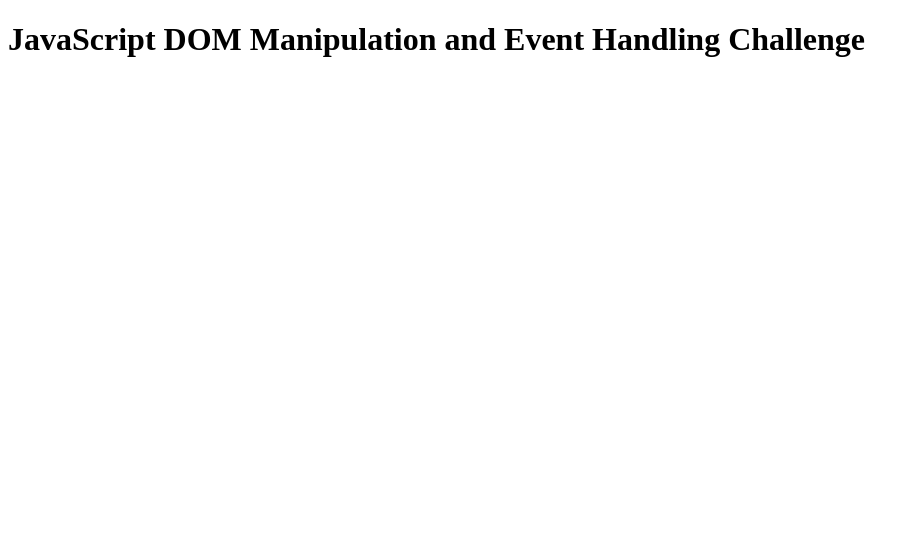
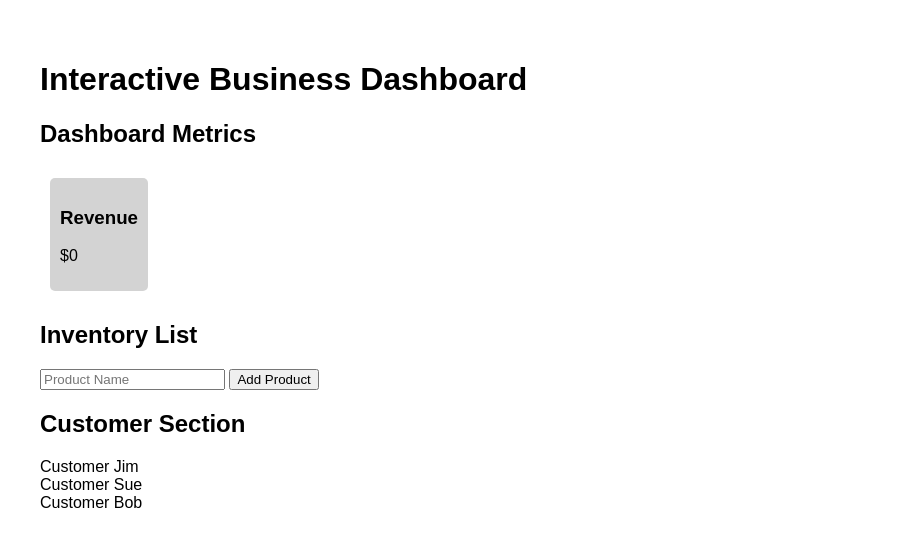
Before and after one commit to julialorrayne/coding_challenge_12, a plain HTML site: page index.html in a window 1280 px wide. Shown: the whole page, without its empty margins (0-919 px from the left). Drawn offline with Linux system fonts and the light colour scheme.

Commit message:
Task 1 - Created Revenue Metric Card

```diff
--- a/cc_12.js
+++ b/cc_12.js
@@ -0,0 +1,13 @@
+//Task 1: Business Dashboard – DOM Element Selection and Creation
+const dashboard = document.getElementById("dashboard");
+const dashboardSelector = document.querySelector('#dashboard');
+
+function createMetricCard(id,title,initvalue) {
+    let card = document.createElement('div');
+    card.setAttribute('class','metric-card');
+    card.setAttribute('id',id);
+    card.innerHTML = `<h3>${title}</h3><p>${initvalue}</p>`;
+    dashboard.appendChild(card);
+};
+
+createMetricCard('revenueCard','Revenue','$0');
--- a/index.html
+++ b/index.html
@@ -3,10 +3,54 @@
 <head>
     <meta charset="UTF-8">
     <meta name="viewport" content="width=device-width, initial-scale=1.0">
-    <title>JavaScript Basics Challenge</title>
+    <title>Interactive Business Dashboard</title>
+    <style>
+        body {
+            font-family: Arial, sans-serif;
+            margin: 20px;
+            padding: 20px;
+        }
+        .metric-card {
+            padding: 10px;
+            margin: 10px;
+            background-color: lightgray;
+            border-radius: 5px;
+            display: inline-block;
+        }
+        .product-card {
+            padding: 10px;
+            margin: 5px;
+            background-color: lightblue;
+            border-radius: 5px;
+            cursor: pointer;
+        }
+        #dashboard, #inventoryList, #customerSection{
+            margin-bottom:20px;
+        }
+    </style>
 </head>
 <body>
-    <h1>JavaScript DOM Manipulation and Event Handling Challenge</h1>
+    <h1>Interactive Business Dashboard</h1>
+    <!--Dashboard Metrics Section -->
+    <h2>Dashboard Metrics </h2>
+    <div id = "dashboard" ></div>
+
+    <!--Inventory List Section-->
+    <h2>Inventory List</h2>
+    <ul id = "inventoryList"></ul>
+    <form id = "productForm">
+        <input type = "text" id="productName" placeholder = "Product Name" required>
+        <button type = "submit">Add Product</button>
+        <div id = "error"></div>
+    </form>
+    <!--Customer Section-->
+    <h2>Customer Section</h2>
+    <div id = "customerSection">
+        <div class = "customer-card" >Customer Jim</div>
+        <div class = "customer-card" >Customer Sue</div>
+        <div class = "customer-card" >Customer Bob</div>
+    </div>
+
     <script src="cc_12.js"></script>
 </body>
 </html>
```
